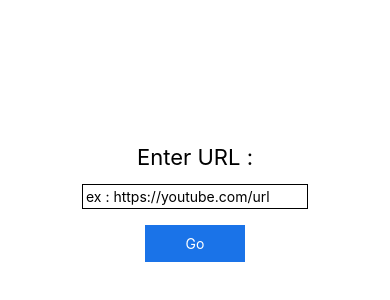
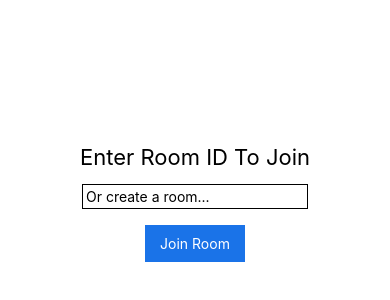
Before and after one commit to devrhathi/WatchTogether, a React Native app: screen /HomeScreen in a window 390 px wide. Shown: the part 222-522 px from the top of the page. Built offline with nearby package versions, Linux system fonts and the light colour scheme; no server answers.

Commit message:
different home screen, new system

```diff
--- a/Screens/HomeScreen/HomeScreen.js
+++ b/Screens/HomeScreen/HomeScreen.js
@@ -3,28 +3,36 @@ import { Text, View, TextInput, TouchableOpacity } from "react-native";
 import { styles } from "./HomeScreenStyles";
 
 export default function HomeScreen({ navigation }) {
-  const [urlText, setUrlText] = useState("");
+  const [roomIDText, setRoomIDText] = useState("");
+  const [errText, setErrText] = useState("");
 
-  const handleGoButton = () => {
-    navigation.navigate("MainScreen", {
-      urlText: urlText,
-    });
+  const handleJoinButton = () => {
+    let trailingVideoID = roomIDText.trim().slice(-11);
+
+    if (trailingVideoID === "" || !trailingVideoID) {
+      setErrText("Please Enter Video URL");
+    } else {
+      navigation.navigate("MainScreen", {
+        roomIDText: trailingVideoID,
+      });
+    }
   };
 
   return (
     <View style={styles.container}>
-      <Text style={styles.titleText}> Enter URL : </Text>
+      <Text style={styles.titleText}> Enter Room ID To Join </Text>
+      {errText.length > 0 ? (
+        <Text style={styles.errText}>{errText} </Text>
+      ) : null}
       <TextInput
         style={styles.textInput}
-        placeholder="ex : https://youtube.com/url"
-        value={urlText}
-        onChangeText={setUrlText}
+        value={roomIDText}
+        placeholder="Or create a room..."
+        onChangeText={setRoomIDText}
       />
       <View style={styles.buttonsView}>
-        <TouchableOpacity style={styles.buttons}>
-          <Text style={styles.buttonText} onPress={handleGoButton}>
-            Go
-          </Text>
+        <TouchableOpacity style={styles.buttons} onPress={handleJoinButton}>
+          <Text style={styles.buttonText}>Join Room</Text>
         </TouchableOpacity>
       </View>
     </View>
--- a/Screens/HomeScreen/HomeScreenStyles.js
+++ b/Screens/HomeScreen/HomeScreenStyles.js
@@ -16,6 +16,11 @@ export const styles = StyleSheet.create({
   titleText: {
     fontSize: 22,
     margin: 6,
+  },
+
+  errText: {
+    fontSize: 16,
+    color: "red",
   },
 
   textInput: {
--- a/Screens/MainScreen/ChatScreen/ChatScreen.js
+++ b/Screens/MainScreen/ChatScreen/ChatScreen.js
@@ -10,6 +10,10 @@ const styles = StyleSheet.create({
   },
 });
 
-export default function ChatScreen() {
-  return <View style={styles.container}></View>;
+export default function ChatScreen({ createdRoomID }) {
+  return (
+    <View style={styles.container}>
+      <Text>{createdRoomID}</Text>
+    </View>
+  );
 }
--- a/Screens/MainScreen/MainScreen.js
+++ b/Screens/MainScreen/MainScreen.js
@@ -1,24 +1,24 @@
-import React, { useEffect } from "react";
+import React, { useEffect, useState } from "react";
 import { View, StyleSheet } from "react-native";
 import VideoPlayerScreen from "./VideoPlayerScreen/VideoPlayerScreen";
 import ChatScreen from "./ChatScreen/ChatScreen";
 import { io } from "socket.io-client";
 
-const socket = io(`http://192.168.1.5:8000/`);
-
 export default function MainScreen({ route, navigation }) {
-  const { urlText } = route.params;
+  const { roomIDText } = route.params;
+  const [createdRoomID, setCreatedRoomID] = useState(null);
+  const socket = io(`http://192.168.1.7:8000/`);
+  // const socket = io(`http://localhost:8000/`);
 
   useEffect(() => {
-    socket.on("connection", () => {
-      console.log(socket.id);
+    //after socket connection, emit a join room request along with the video id to join
+    socket.emit("joinRoom", roomIDText, (socketID) => {
+      console.log(socketID, "Joined the room");
     });
-  });
+  }, []);
 
   const styles = StyleSheet.create({
     container: {
-      borderColor: "red",
-      borderWidth: 4,
       width: "100%",
       height: "100%",
     },
@@ -27,7 +27,7 @@ export default function MainScreen({ route, navigation }) {
   return (
     <View style={styles.container}>
       <VideoPlayerScreen />
-      <ChatScreen />
+      <ChatScreen createdRoomID={createdRoomID} />
     </View>
   );
 }
```
